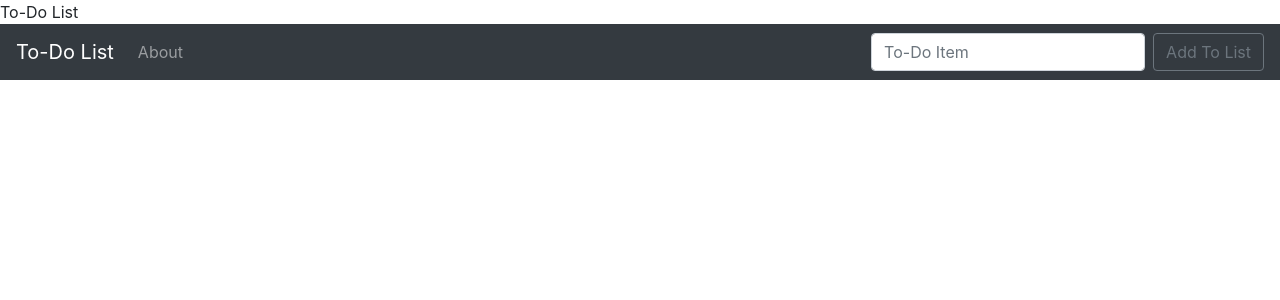
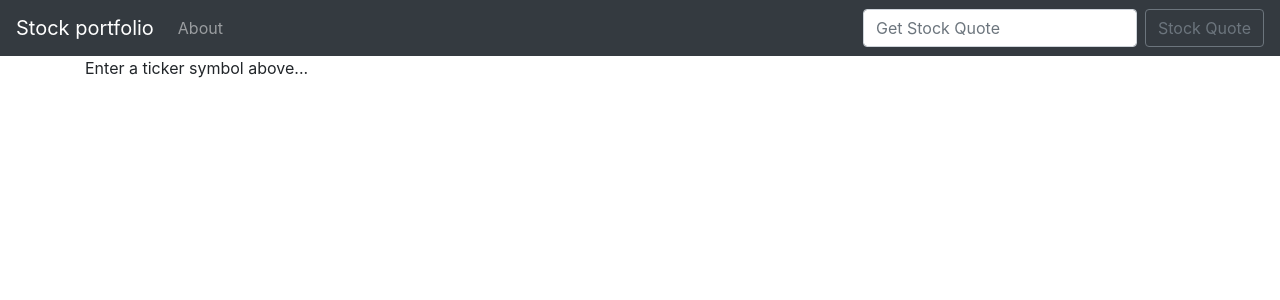
Before and after one commit to fsaltik/Stock, a Django app: page / in a window 1280 px wide. Shown: the top 300 px of the page. Run offline with Django 3.2, Linux system fonts and the light colour scheme; some libraries are stand-ins or nearby versions.

Commit message:
Connect api & using forms

```diff
--- a/quotes/templates/base.html
+++ b/quotes/templates/base.html
@@ -9,12 +9,11 @@
     <!-- Bootstrap CSS -->
     <link rel="stylesheet" href="https://stackpath.bootstrapcdn.com/bootstrap/4.4.1/css/bootstrap.min.css"
           integrity="sha384-Vkoo8x4CGsO3+Hhxv8T/Q5PaXtkKtu6ug5TOeNV6gBiFeWPGFN9MuhOf23Q9Ifjh" crossorigin="anonymous">
-<link rel="{% static 'css/todo.css' %}"
     <title>{% block title %} {% endblock %}</title>
 </head>
 <body>
 <nav class="navbar navbar-expand-lg navbar-dark bg-dark">
-    <a class="navbar-brand" href="{% url 'home' %}">To-Do List</a>
+    <a class="navbar-brand" href="{% url 'home' %}">Stock portfolio</a>
     <button class="navbar-toggler" type="button" data-toggle="collapse" data-target="#navbarSupportedContent"
             aria-controls="navbarSupportedContent" aria-expanded="false" aria-label="Toggle navigation">
         <span class="navbar-toggler-icon"></span>
@@ -25,10 +24,11 @@
                 <a class="nav-link" href="{% url 'about' %}">About</a>
             </li>
         </ul>
-        <form class="form-inline my-2 my-lg-0" method="POST">
+        <form action="{% url 'home' %}" class="form-inline my-2 my-lg-0" method="POST">
             {% csrf_token %}
-            <input class="form-control mr-sm-2" type="search" name="item" placeholder="To-Do Item" aria-label="Search">
-            <button class="btn btn-outline-secondary my-2 my-sm-0" type="submit">Add To List</button>
+            <input class="form-control mr-sm-2" type="search" name="ticker" placeholder="Get Stock Quote"
+                   aria-label="Search">
+            <button class="btn btn-outline-secondary my-2 my-sm-0" type="submit">Stock Quote</button>
         </form>
     </div>
 </nav>
--- a/quotes/templates/home.html
+++ b/quotes/templates/home.html
@@ -12,10 +12,26 @@
                 </button>
                 {{ message }}
             </div>
+        {% endfor %}
+    {% endif %}
 
-{% endfor %}
+    {% if ticker %}
+        {{ ticker }}
+    {% endif %}
+
+    {% if api %}
+        {% if api == "Error..." %}
+            There was a problem with your ticker symbol
+        {% else %}
+
+            <h1>{{ api.companyName }}</h1><br>
+            Price : {{ api.latestPrice }}<br>
+            Previous Close : {{ api.previousClose }}<br>
+            Market Cap : {{ api.marketCap }}<br>
+            YTD Change : {{ api.ytdChange }}<br>
+            52Wk High : {{ api.week52High }}<br>
+            52Wk Low : {{ api.week52Low }}<br>
 
         {% endif %}
-
-
+    {% endif %}
 {% endblock %}
--- a/quotes/views.py
+++ b/quotes/views.py
@@ -3,7 +3,29 @@ from django.shortcuts import render
 # Create your views here.
 
 def home(request):
-    return render(request,'home.html', {})
+    import requests
+    import json
+
+    if request.method == 'POST':
+        ticker = request.POST['ticker']
+        # pk_6d69e7c204024d179f9b2e76dac0a95f
+        api_request = requests.get(
+            "https://cloud.iexapis.com/stable/stock/" + ticker + "/quote?token=pk_6d69e7c204024d179f9b2e76dac0a95f")
+        try:
+            api = json.loads(api_request.content)
+
+        except Exception as e:
+            api = "Error..."
+
+        return render(request, 'home.html', {'api': api})
+
+    else:
+        return render(request, 'home.html', {'ticker': "Enter a ticker symbol above..."})
+
+
+
+
+    return render(request,'home.html', {'api': api})
 
 def about(requst):
     return  render(requst,'about.html',{})
```
Lines whose indentation alone changed are shown as unchanged.
